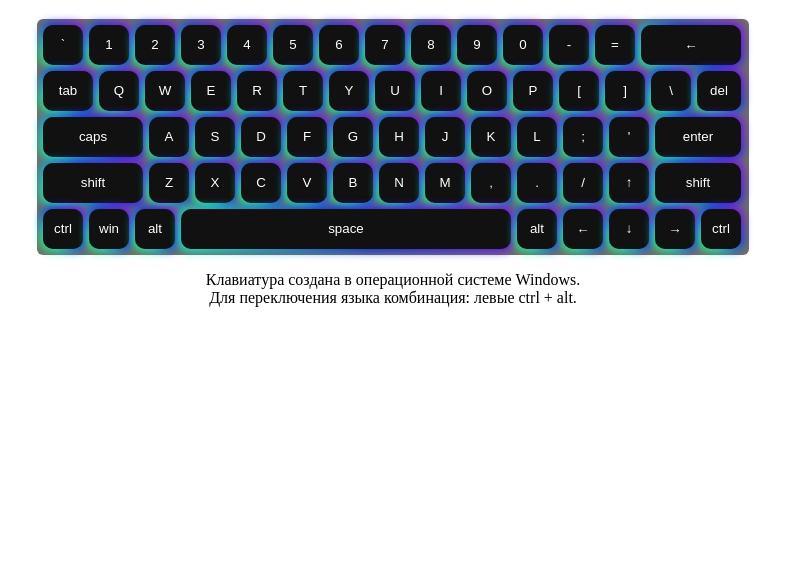
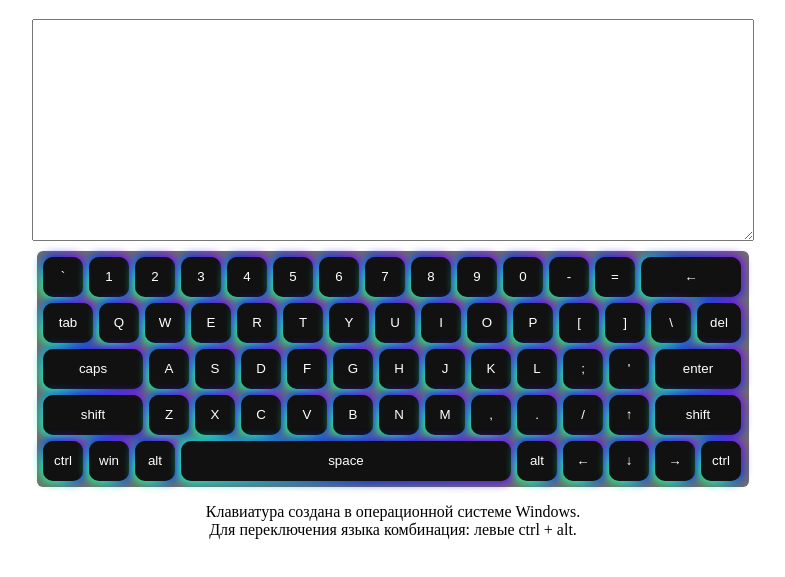
Before and after one commit to AndrewMik/virtual-keyboard, a website built with webpack: page src/index.html in a window 1280 px wide. Shown: the part 61-638 px from the top of the page, without its empty margins (247-1032 px from the left). Built offline with nearby package versions, Linux system fonts and the light colour scheme.

Commit message:
feat: add output for keyboard

```diff
--- a/src/components/layout.js
+++ b/src/components/layout.js
@@ -12,6 +12,7 @@ const main = createElement('main');
 const footer = createElement('footer');
 
 const title = document.createElement('h1');
+const textArea = document.createElement('textarea');
 const keyboard = document.createElement('div');
 const footerText = document.createElement('p');
 
@@ -20,9 +21,11 @@ footerText.innerHTML = `Клавиатура создана в операцио
                         <br>Для переключения языка комбинация: левыe ctrl + alt.`;
 
 title.classList.add('title');
+textArea.classList.add('keyboard-output');
 keyboard.classList.add('keyboard');
 footerText.classList.add('footer-text');
 
 header.append(title);
+main.append(textArea);
 main.append(keyboard);
 footer.append(footerText);
--- /dev/null
+++ b/src/scss/components/_keyboard-output.scss
@@ -0,0 +1,10 @@
+.keyboard-output {
+  display: block;
+  width: 700px;
+  height: 200px;
+  margin: 10px auto 10px;
+  padding: 10px;
+  font-size: 18px;
+  color: #444444;
+  overflow: auto;
+}
--- a/src/scss/main.scss
+++ b/src/scss/main.scss
@@ -1,5 +1,6 @@
 @import "./abstracts/variables";
 @import "./base/normalize";
+@import "./components/keyboard-output";
 @import "./components/keyboard";
 @import "./components/keys";
 @import "./layout/header";
```
